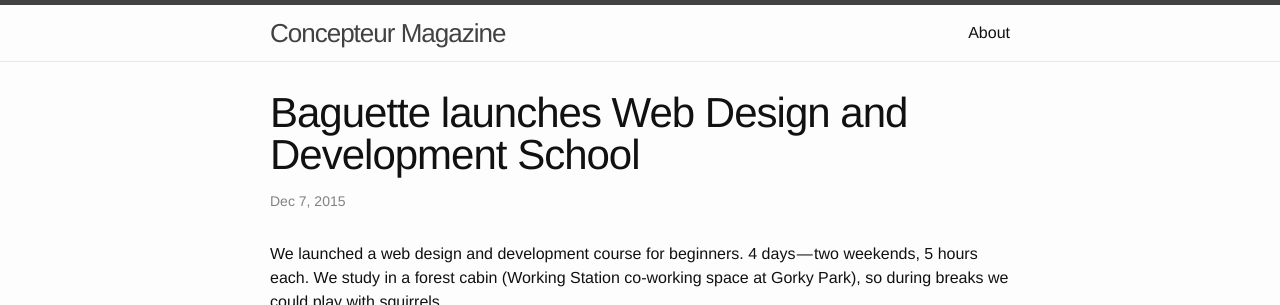
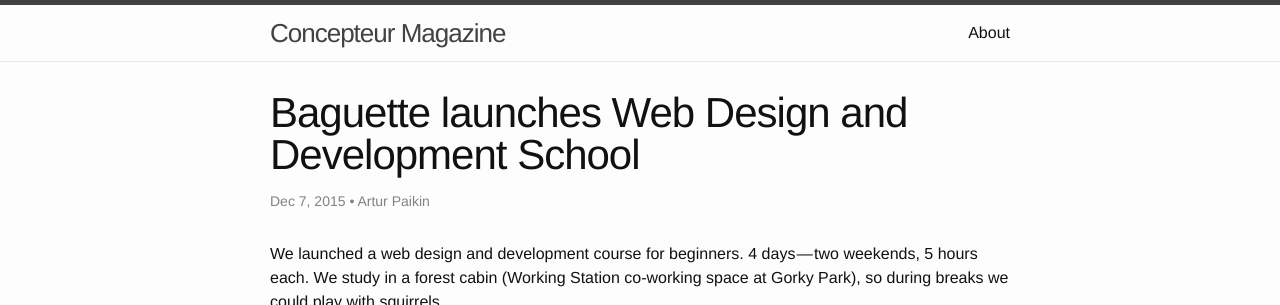
Before and after one commit to arturi/blog.unebaguette.com, a Jekyll site: the page built from _posts/2015-12-07-web-design-dev-school.markdown, in a window 1280 px wide, cut to the strip 0-305 px from the top of the page. Built offline with Jekyll 4.4.1, drawn with Linux system fonts in a browser that asks for light colours.

Commit message:
Update 2015-12-07-web-design-dev-school.markdown

```diff
--- a/_posts/2015-12-07-web-design-dev-school.markdown
+++ b/_posts/2015-12-07-web-design-dev-school.markdown
@@ -2,6 +2,7 @@
 layout: post
 title:  "Baguette launches Web Design and Development School"
 date:   2015-12-07 07:18:37 +0300
+author: "Artur Paikin"
 ---
 
 We launched a web design and development course for beginners. 4 days — two weekends, 5 hours each. We study in a forest cabin (Working Station co-working space at Gorky Park), so during breaks we could play with squirrels.
```
